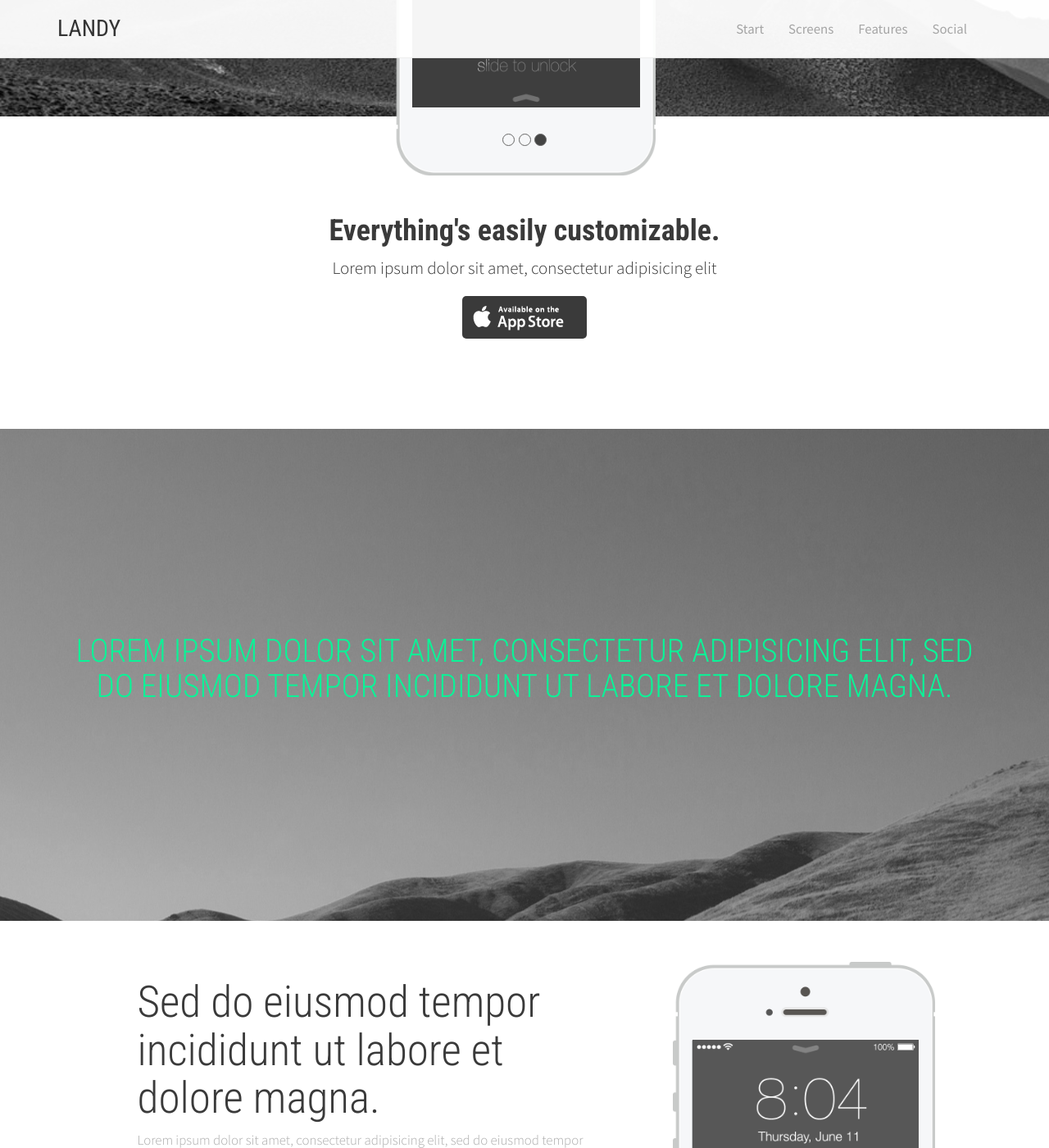
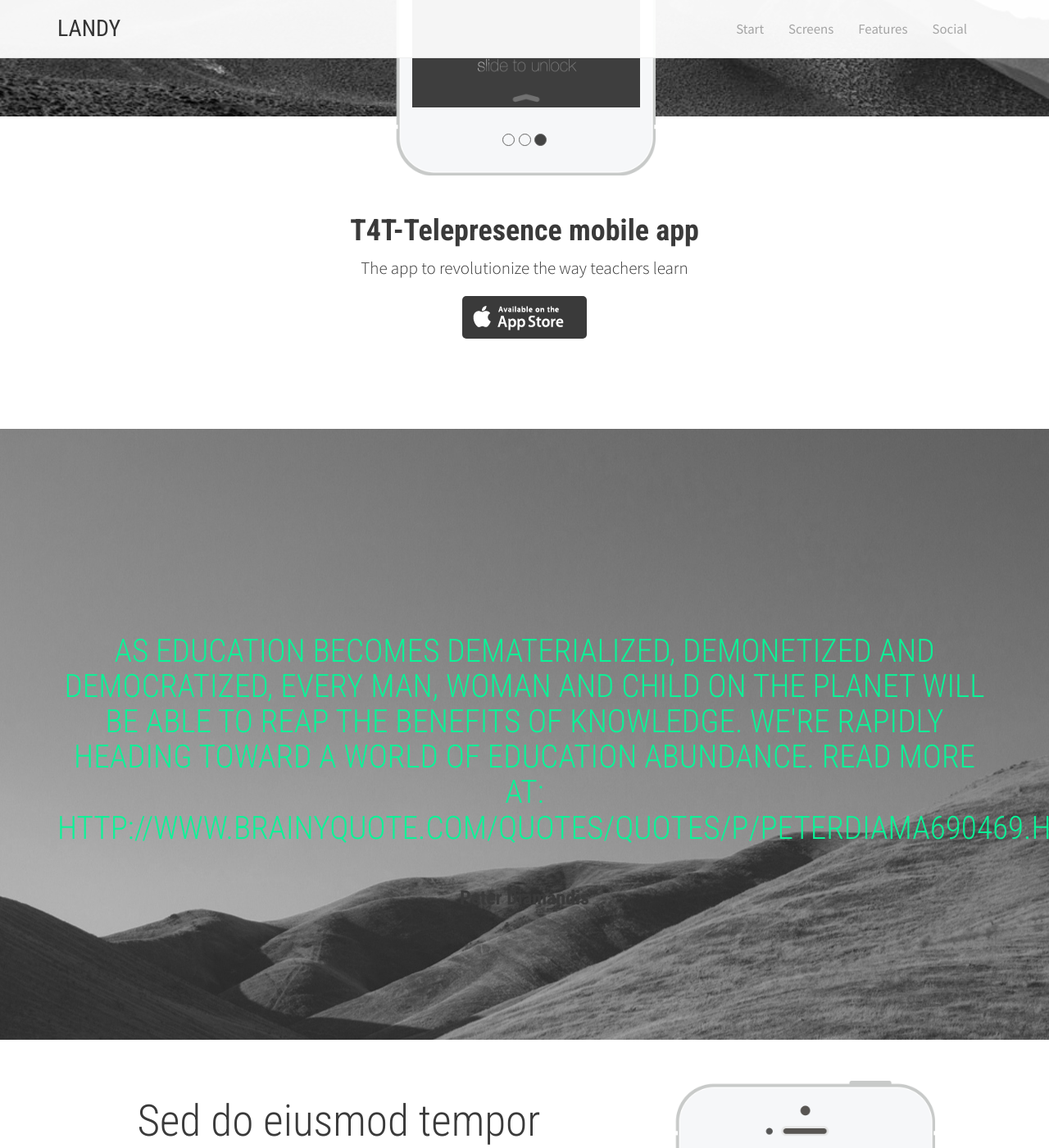
Before and after one commit to sawthinkar/sawthinkar.github.io, a Jekyll site: the page tot-telepresence/index.html, which Jekyll copies as it is, in a window 1280 px wide and 1400 px high, scrolled down 818 px. Shown: the whole window at 82% size. Built offline with Jekyll 4.4.1, drawn with Linux system fonts in a browser that asks for light colours; some web fonts are replaced; some of the changed text lies outside the part shown.

Commit message:
Update index.html

```diff
--- a/tot-telepresence/index.html
+++ b/tot-telepresence/index.html
@@ -50,8 +50,8 @@
 		 <div class="container">
 			 <div class="row">
 				 <div class="col-md-12">
-					  <h1>Hello World!</h1>
-					  <p class="lead">This is an Awesome App Landing Page</p>
+					  <h1>T4T-TELEPRESENCE</h1>
+					  <p class="lead">Telepresence Trainings for the Teachers</p>
 
 					  <div class="carousel-iphone">
 					  	<div id="carousel-example-generic" class="carousel slide">
@@ -90,8 +90,8 @@
 		  <div class="container">
 			  <div class="row">
 				  <div class="col-md-offset-2 col-md-8">
-					 <h1>Everything's easily customizable.</h1>
-					 	    <p class="lead">Lorem ipsum dolor sit amet, consectetur adipisicing elit</p>
+					 <h1>T4T-Telepresence mobile app</h1>
+					 	    <p class="lead">The app to revolutionize the way teachers learn</p>
 					 	    <button type="button" class="app-store"></button>
 				  </div>
 			  </div>
@@ -105,7 +105,9 @@
 		<div class="container">
 			  <div class="row">
 				  <div class="col-md-12">
-					  <h1>Lorem ipsum dolor sit amet, consectetur adipisicing elit, sed do eiusmod tempor incididunt ut labore et dolore magna.</h1>
+					  <h1>As education becomes dematerialized, demonetized and democratized, every man, woman and child on the planet will be able to reap the benefits of knowledge. We're rapidly heading toward a world of education abundance.
+Read more at: http://www.brainyquote.com/quotes/quotes/p/peterdiama690469.html</h1><br/>
+					<h3>Peter Diamandis</h3>
 				  </div>
 			  </div>
 		  </div>
```
